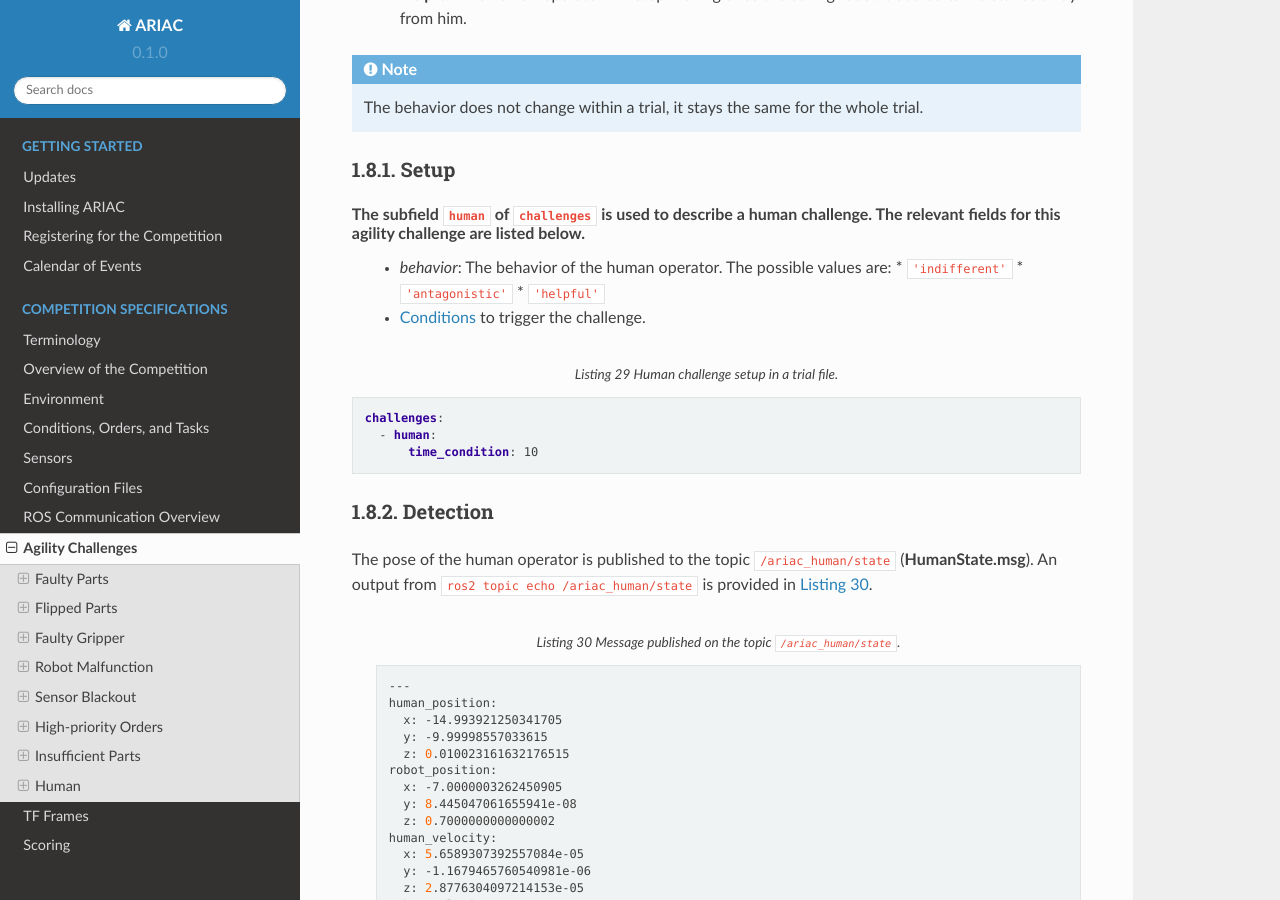
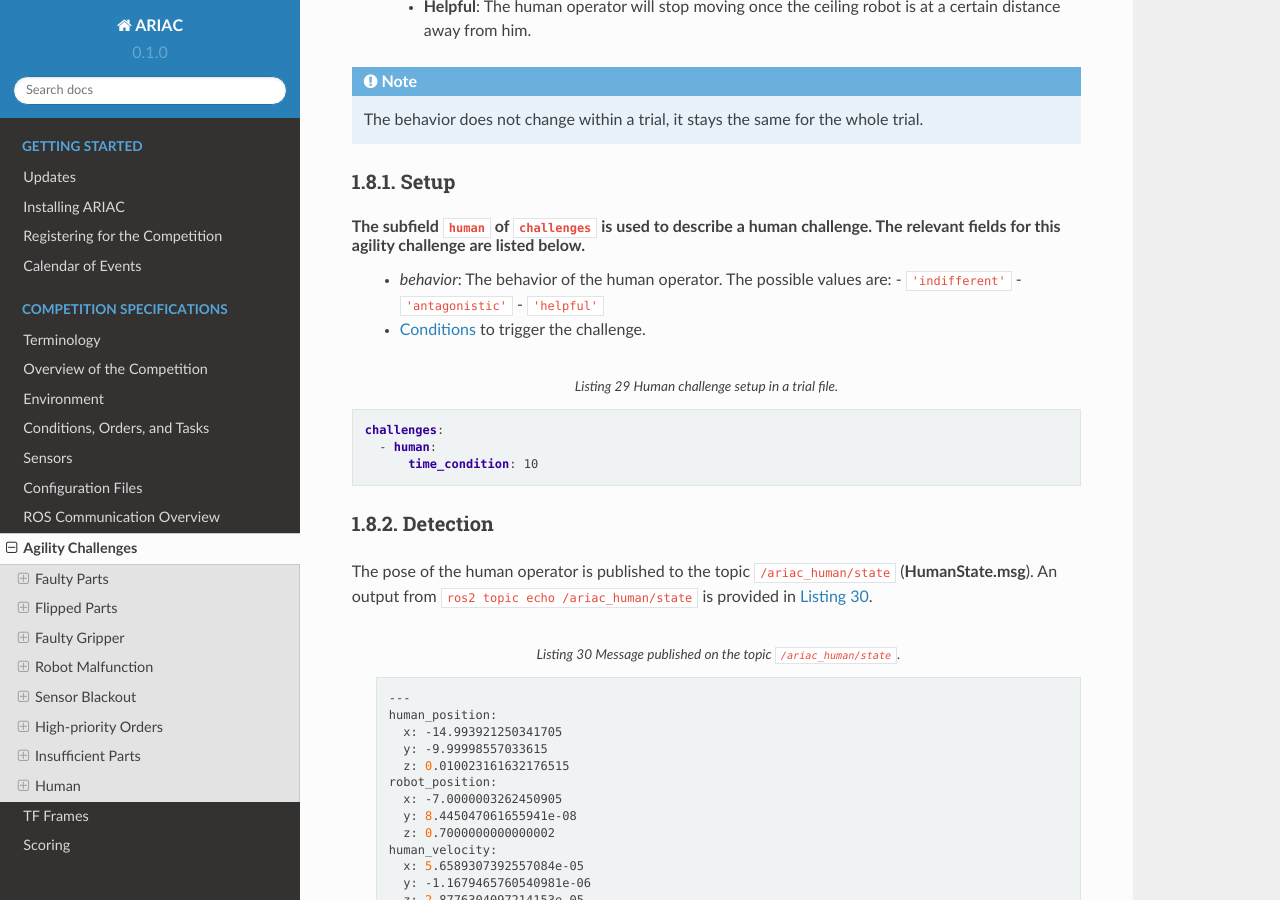
Before and after one commit to usnistgov/ARIAC, a Sphinx documentation site: the page built from docs/competition/challenges.rst, in a window 1280 px wide and 900 px high, scrolled down 11674 px. Built offline with Sphinx 7.4.7 and the Read the Docs theme 2.0.0, drawn with Linux system fonts in a browser that asks for light colours.

````diff
--- a/docs/competition/challenges.rst
+++ b/docs/competition/challenges.rst
@@ -565,7 +565,7 @@ The human challenge consists of a simulated human navigating the workcell.
 
 When the human challenge is used in a trial, the simulated human is assigned one of the following behaviors:
 
-  * **Indifferent**: The human operator follows a scripted path, regardless of the location of the robots in the environment.
+ **Indifferent**: The human operator follows a scripted path, regardless of the location of the robots in the environment.
   * **Antagonistic**: During an arbitrary period of time, the human operator purposefully moves towards the ceiling robot to interfere with the robot's current task.
   * **Helpful**: The human operator will stop moving once the ceiling robot is at a certain distance away from him.
 
@@ -580,9 +580,9 @@ Setup
 
 The subfield ``human`` of ``challenges`` is used to describe a human challenge. The relevant fields for this agility challenge are listed below.
   * `behavior`: The behavior of the human operator. The possible values are:
-    * ``'indifferent'``
-    * ``'antagonistic'``
-    * ``'helpful'``
+    - ``'indifferent'``
+    - ``'antagonistic'``
+    - ``'helpful'``
   * :ref:`CONDITIONS` to trigger the challenge.
 
 
--- a/docs/competition/ros_communication.rst
+++ b/docs/competition/ros_communication.rst
@@ -54,7 +54,7 @@ Topics
    * - ``/ariac_human/state```
      - ``ariac_msgs/msg/HumanState``
      - Position and velocity of the human and the ceiling robot
-     - :numref:`HumanState.msg<HumanStateMsg>`
+     - t
 
 Message Definitions
 ^^^^^^^^^^^^^^^^^^^
````
